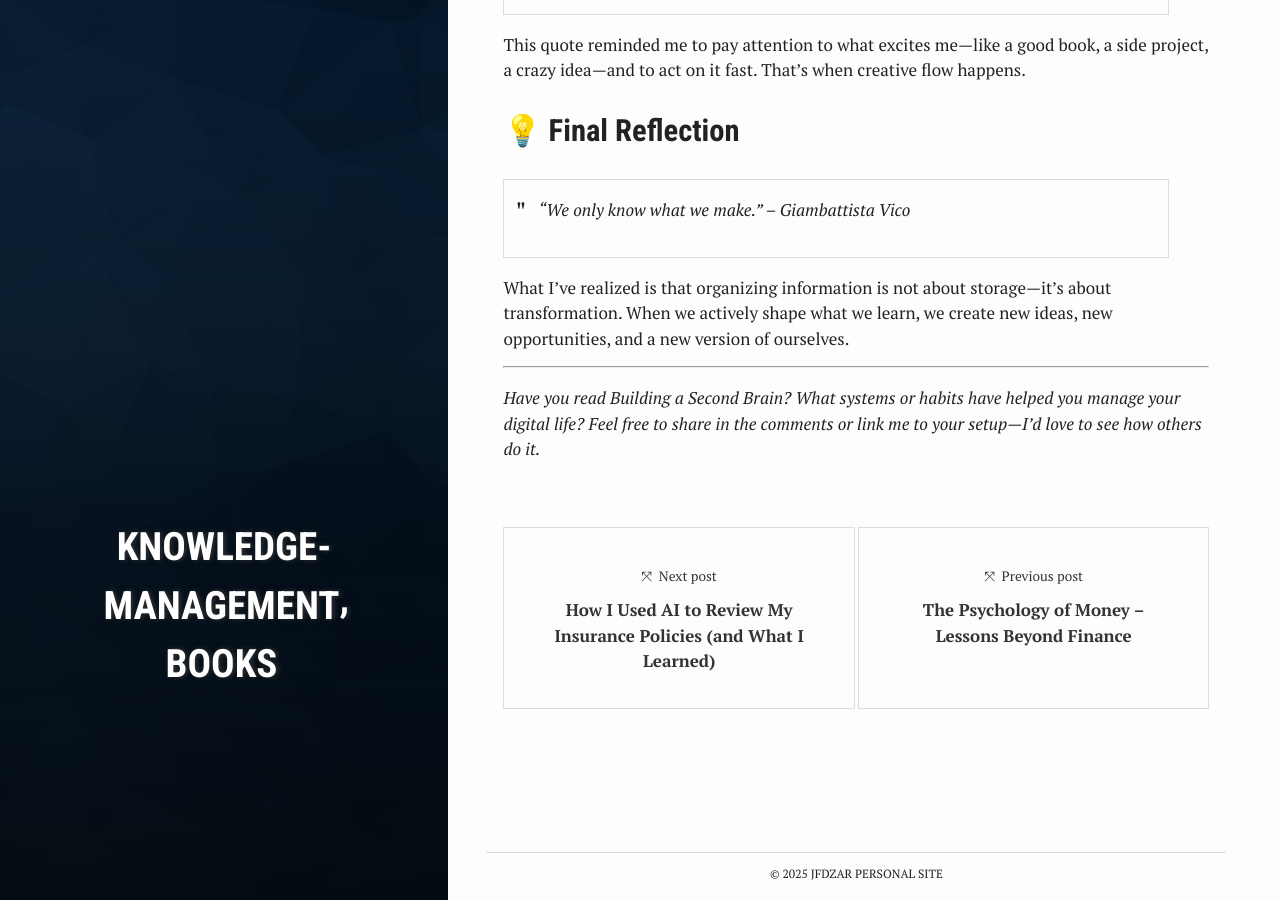
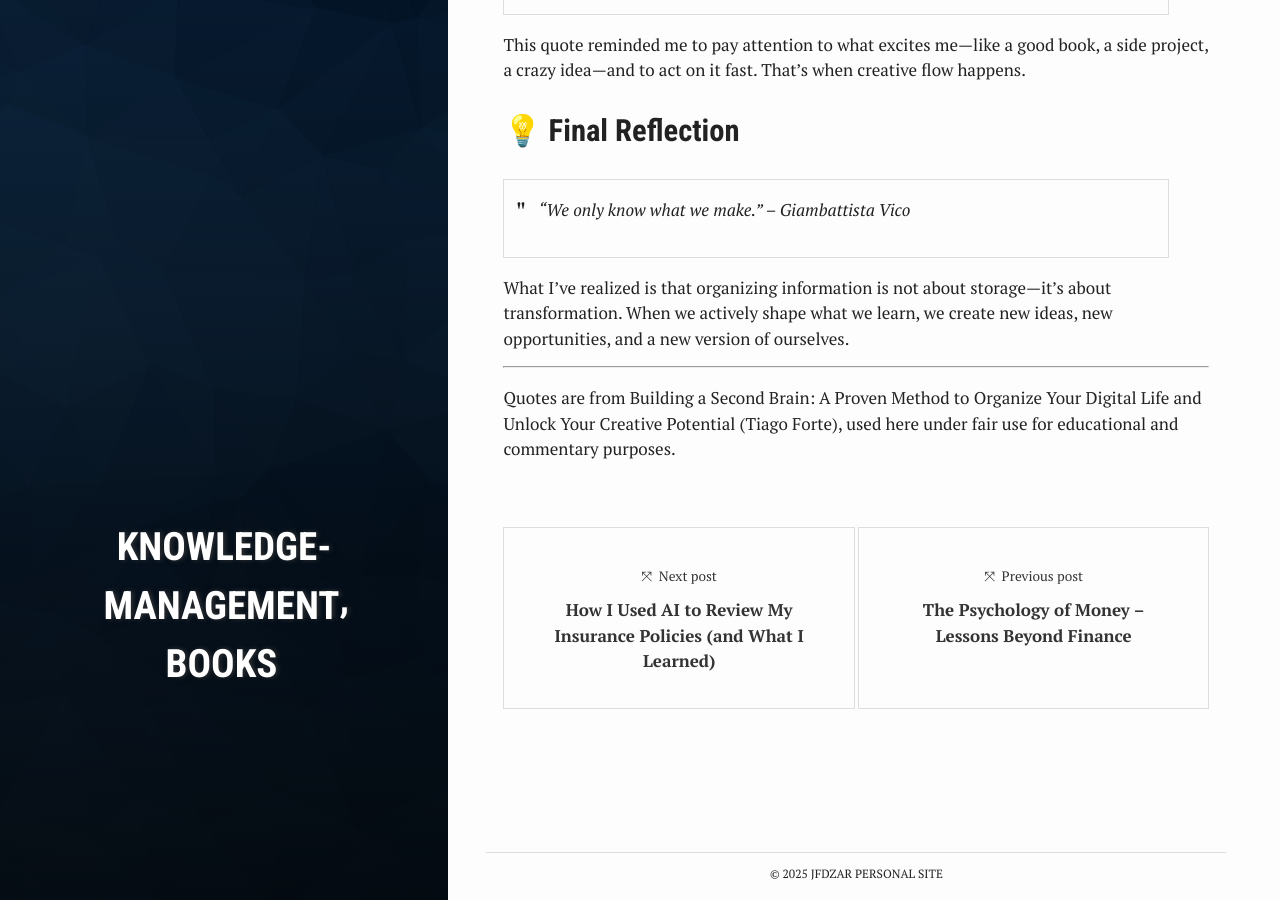
Before and after one commit to jfdzar/jfdzar.github.io, a Jekyll site: the page built from _posts/2024-12-01-building-a-second-brain.md, in a window 1280 px wide and 900 px high, scrolled down 2609 px. Built offline with Jekyll 4.4.1, drawn with Linux system fonts in a browser that asks for light colours.

Commit message:
update post with legal comments

```diff
--- a/_posts/2024-12-01-building-a-second-brain.md
+++ b/_posts/2024-12-01-building-a-second-brain.md
@@ -81,4 +81,4 @@ What I’ve realized is that organizing information is not about storage—it’
 
 ---
 
-*Have you read Building a Second Brain? What systems or habits have helped you manage your digital life? Feel free to share in the comments or link me to your setup—I'd love to see how others do it.*
+Quotes are from Building a Second Brain: A Proven Method to Organize Your Digital Life and Unlock Your Creative Potential (Tiago Forte), used here under fair use for educational and commentary purposes.
```
Also changed, not shown: _posts/2024-03-05-the-psycology-of-money.md (+3 -1 lines).
